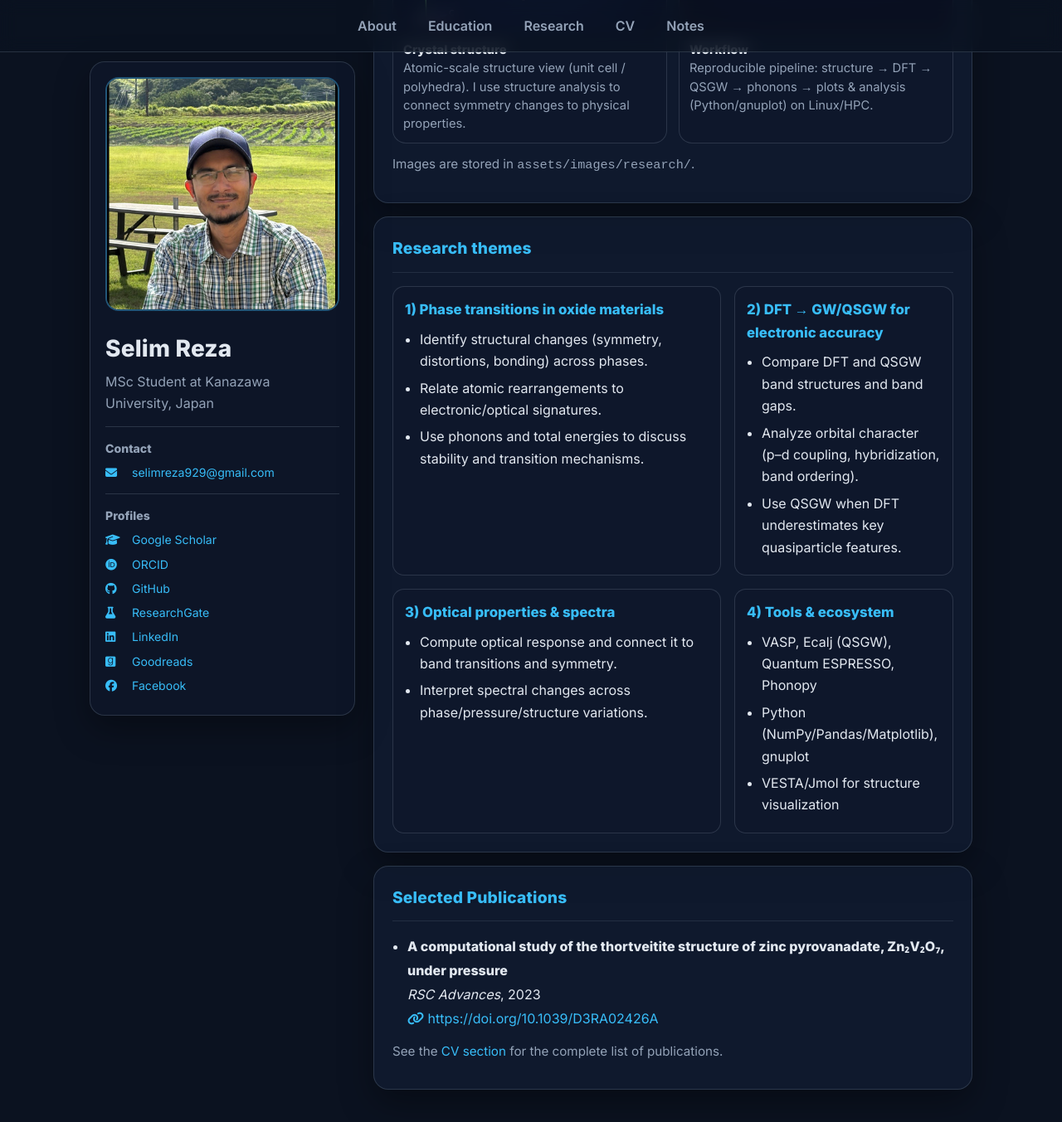
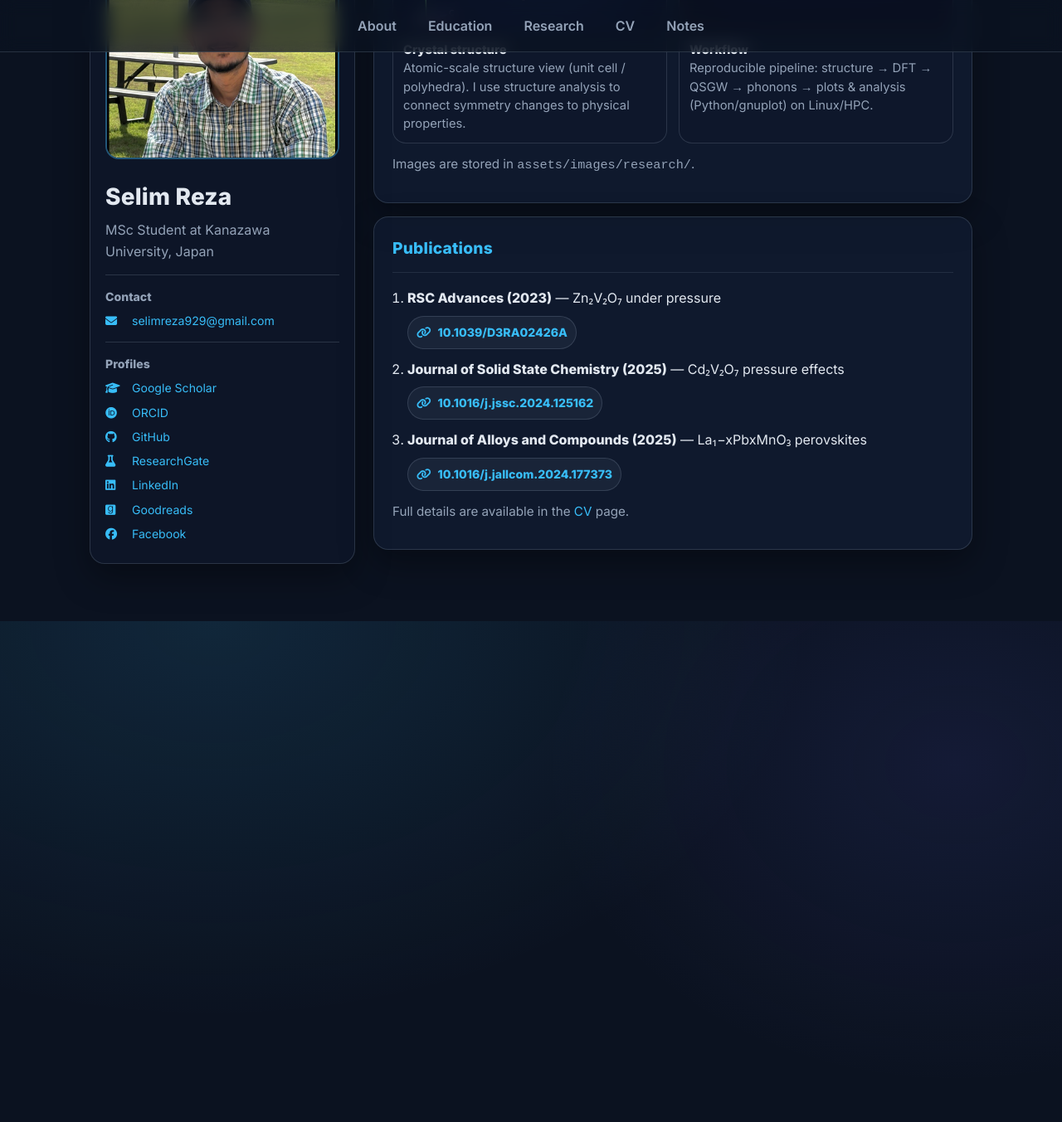
Before and after one commit to selimphy/selimphy.github.io, a Jekyll site: the page built from research/index.html, in a window 1280 px wide and 1400 px high, scrolled down 983 px. Shown: the top 1353 px of the window at 83% size. Built offline with Jekyll 4.4.1, drawn with Linux system fonts in a browser that asks for light colours.

Commit message:
Update index.html

```diff
--- a/research/index.html
+++ b/research/index.html
@@ -61,11 +61,6 @@ layout: none
 }
 .caption strong{color:var(--text); font-weight:800;}
 
-.split{
-  display:grid;
-  grid-template-columns:1.2fr .8fr;
-  gap:16px;
-}
 .kv{
   border:1px solid var(--border);
   border-radius:14px;
@@ -80,10 +75,30 @@ layout: none
 .kv ul{margin:0; padding-left:18px;}
 .kv li{margin:6px 0;}
 
+.publist{
+  margin:0;
+  padding-left:18px;
+  line-height:1.85;
+}
+.publist li{ margin:10px 0; }
+.doi{
+  display:inline-flex;
+  align-items:center;
+  gap:8px;
+  margin-top:6px;
+  padding:6px 10px;
+  border-radius:999px;
+  border:1px solid var(--border);
+  background:rgba(148,163,184,.08);
+  color:var(--accent);
+  font-weight:700;
+  font-size:.88rem;
+}
+.doi:hover{ background:rgba(56,189,248,.10); text-decoration:none; }
+
 @media (max-width: 900px){
   .gallery{grid-template-columns:1fr;}
   .figure img{height:220px;}
-  .split{grid-template-columns:1fr;}
 }
 </style>
 </head>
@@ -164,72 +179,38 @@ layout: none
       </p>
     </section>
 
-    <!-- Projects / themes -->
+    <!-- Publications -->
     <section class="card">
-      <h2>Research themes</h2>
+      <h2>Publications</h2>
       <hr class="thin">
 
-      <div class="split">
+      <ol class="publist">
 
-        <div class="kv">
-          <h3>1) Phase transitions in oxide materials</h3>
-          <ul>
-            <li>Identify structural changes (symmetry, distortions, bonding) across phases.</li>
-            <li>Relate atomic rearrangements to electronic/optical signatures.</li>
-            <li>Use phonons and total energies to discuss stability and transition mechanisms.</li>
-          </ul>
-        </div>
-
-        <div class="kv">
-          <h3>2) DFT → GW/QSGW for electronic accuracy</h3>
-          <ul>
-            <li>Compare DFT and QSGW band structures and band gaps.</li>
-            <li>Analyze orbital character (p–d coupling, hybridization, band ordering).</li>
-            <li>Use QSGW when DFT underestimates key quasiparticle features.</li>
-          </ul>
-        </div>
-
-      </div>
-
-      <div class="split" style="margin-top:16px;">
-
-        <div class="kv">
-          <h3>3) Optical properties & spectra</h3>
-          <ul>
-            <li>Compute optical response and connect it to band transitions and symmetry.</li>
-            <li>Interpret spectral changes across phase/pressure/structure variations.</li>
-          </ul>
-        </div>
-
-        <div class="kv">
-          <h3>4) Tools & ecosystem</h3>
-          <ul>
-            <li>VASP, Ecalj (QSGW), Quantum ESPRESSO, Phonopy</li>
-            <li>Python (NumPy/Pandas/Matplotlib), gnuplot</li>
-            <li>VESTA/Jmol for structure visualization</li>
-          </ul>
-        </div>
-
-      </div>
-    </section>
-
-    <!-- Selected Publications -->
-    <section class="card">
-      <h2>Selected Publications</h2>
-      <hr class="thin">
-
-      <ul style="line-height:1.8; margin:0; padding-left:18px;">
         <li>
-          <strong>A computational study of the thortveitite structure of zinc pyrovanadate, Zn₂V₂O₇, under pressure</strong><br>
-          <em>RSC Advances</em>, 2023<br>
-          <a href="https://doi.org/10.1039/D3RA02426A" target="_blank">
-            <i class="fa-solid fa-link"></i> https://doi.org/10.1039/D3RA02426A
+          <strong>RSC Advances (2023)</strong> — Zn₂V₂O₇ under pressure<br>
+          <a class="doi" href="https://doi.org/10.1039/D3RA02426A" target="_blank">
+            <i class="fa-solid fa-link"></i> 10.1039/D3RA02426A
           </a>
         </li>
-      </ul>
+
+        <li>
+          <strong>Journal of Solid State Chemistry (2025)</strong> — Cd₂V₂O₇ pressure effects<br>
+          <a class="doi" href="https://doi.org/10.1016/j.jssc.2024.125162" target="_blank">
+            <i class="fa-solid fa-link"></i> 10.1016/j.jssc.2024.125162
+          </a>
+        </li>
+
+        <li>
+          <strong>Journal of Alloys and Compounds (2025)</strong> — La₁−xPbxMnO₃ perovskites<br>
+          <a class="doi" href="https://doi.org/10.1016/j.jallcom.2024.177373" target="_blank">
+            <i class="fa-solid fa-link"></i> 10.1016/j.jallcom.2024.177373
+          </a>
+        </li>
+
+      </ol>
 
       <p class="small" style="margin-top:12px;">
-        See the <a href="/cv/">CV section</a> for the complete list of publications.
+        Full details are available in the <a href="/cv/">CV</a> page.
       </p>
     </section>
 
```
